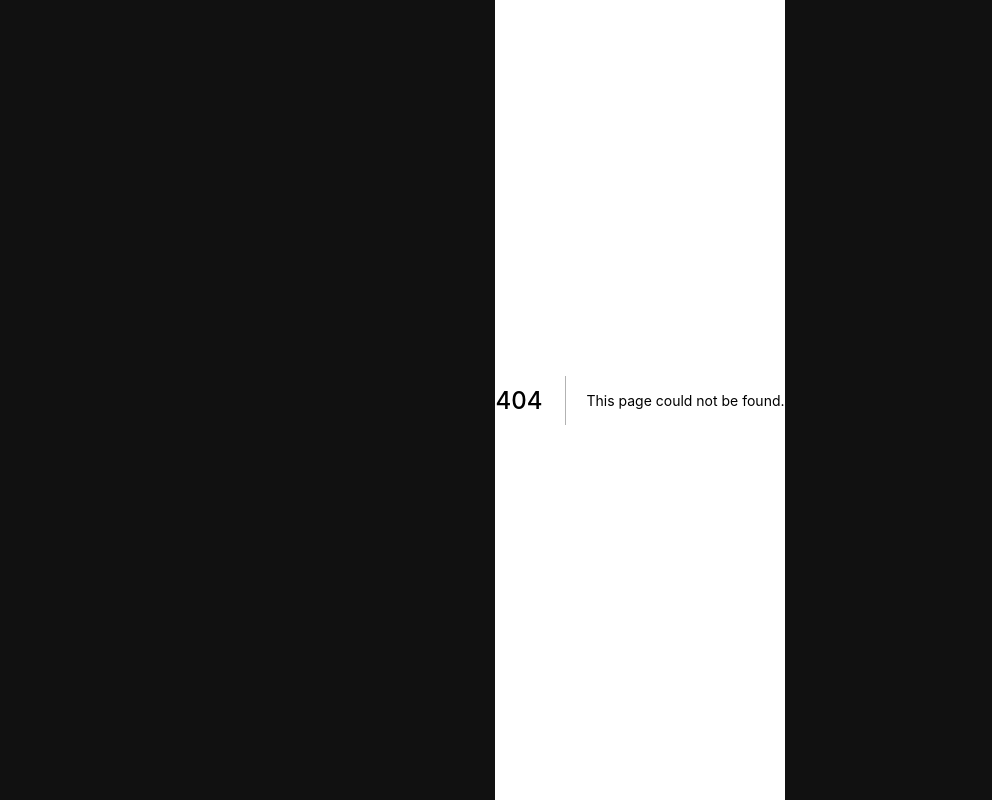
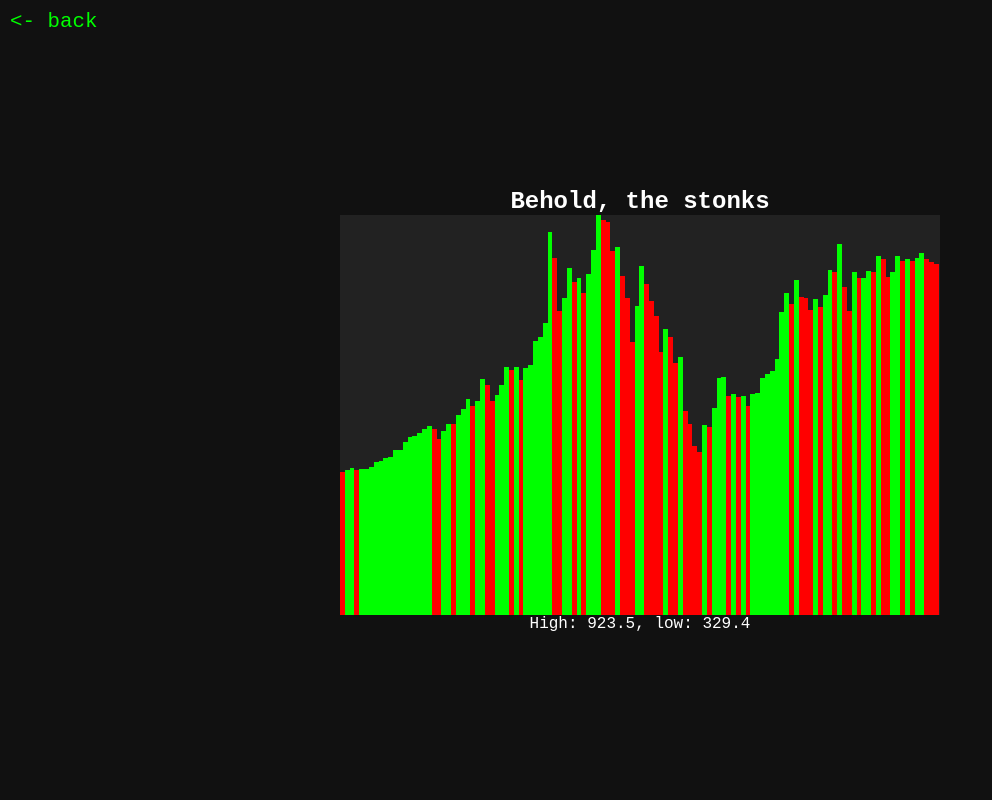
Before and after one commit to UlisseMini/data, a Next.js app: page /stocks in a window 1280 px wide. Before the commit this address had no page. Shown: the whole page, without its empty margins (0-992 px from the left). Built offline with nearby package versions, Linux system fonts and the light colour scheme.

Commit message:
Move stock visualization to separate page

```diff
--- /dev/null
+++ b/pages/stocks.js
@@ -0,0 +1,56 @@
+import Head from "next/head";
+import data from "../lib/data"
+import Link from "next/link";
+
+function BarChart({ data }) {
+  const chartHeight = 400
+  const chartWidth = 600
+  const boxWidth = 10
+
+  const high = Math.max(...data)
+  const heightScalar = chartHeight / high
+  const widthScalar = chartWidth / (data.length * boxWidth)
+  console.log('width scaler:', widthScalar)
+  console.log('height scaler:', heightScalar)
+
+  let elems = [];
+  for (let i in data) {
+    const gt = data[i - 1] ? data[i - 1] < data[i] : false;
+    const style = {
+      width: `${boxWidth * widthScalar}px`,
+      height: `${data[i] * heightScalar}px`,
+      background: gt ? "#0f0" : "#f00",
+    };
+    elems.push(<div className="bar" style={style} key={i} />);
+  }
+
+  return <div
+    className="chart"
+    children={elems}
+    style={{
+      height: `${chartHeight}px`,
+      width: `${chartWidth}px`,
+      background: '#222',
+    }}
+  />;
+}
+
+export default function Stocks() {
+  return (
+    <div className="container">
+      <Head>
+        <title>Stonks</title>
+      </Head>
+
+      <Link href="/">
+        <a className="back">{"<- back"}</a>
+      </Link>
+
+      <main>
+        <h2>Behold, the stonks</h2>
+        <BarChart data={data} />
+        <p>High: {Math.max(...data)}, low: {Math.min(...data)}</p>
+      </main>
+    </div>
+  );
+}
--- a/styles/global.css
+++ b/styles/global.css
@@ -1,15 +1,21 @@
 html, body {
-    margin: 0;
-    padding: 0;
-
-    display: flex;
-    align-items: center;
-    flex-direction: column;
-
     font-family: 'Courier New', Courier, monospace;
 
     color: #fff;
     background: #111;
+}
+
+main {
+    margin: 0 auto;
+
+    flex-direction: column;
+    display: flex;
+    align-items: center;
+    justify-content: center;
+}
+
+ul {
+    list-style-type: none;
 }
 
 * {
@@ -28,6 +34,22 @@ p {
     word-wrap: break-word;
 }
 
+a {
+    font-size: 1.3em;
+    color: #0f0;
+    text-decoration: none;
+}
+
+a:hover {
+    text-decoration: underline;
+}
+
+.back {
+    position: fixed;
+    top: 10px;
+    left: 10px;
+}
+
 .bar {
     display: inline-block;
 }
```
Also changed, not shown: pages/index.js (+11 -40 lines).
